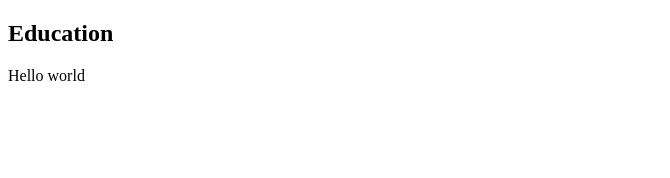
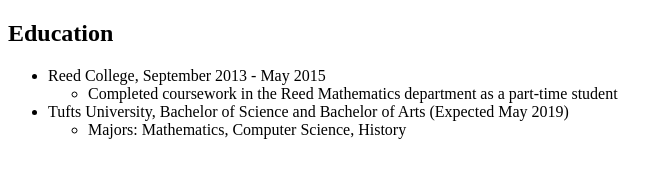
Before and after one commit to mgride01/mgride01.github.io, a plain HTML site: page resume.html in a window 1280 px wide. Shown: the whole page, without its empty margins (0-670 px from the left). Drawn offline with Linux system fonts and the light colour scheme.

Commit message:
Added unordered list to resume.html

```diff
--- a/resume.html
+++ b/resume.html
@@ -8,6 +8,15 @@
 
 <body>
         <h2> Education </h2>
-        <p> Hello world </p>
+        <ul>
+                <li>Reed College, September 2013 - May 2015</li>
+                        <ul>
+                                <li>Completed coursework in the Reed Mathematics department as a part-time student</li>
+                        </ul>
+                <li>Tufts University, Bachelor of Science and Bachelor of Arts (Expected May 2019)</li>
+                        <ul>
+                                <li>Majors: Mathematics, Computer Science, History</li>
+                        </ul>
+        </ul>
 </body>
 </html>
```
